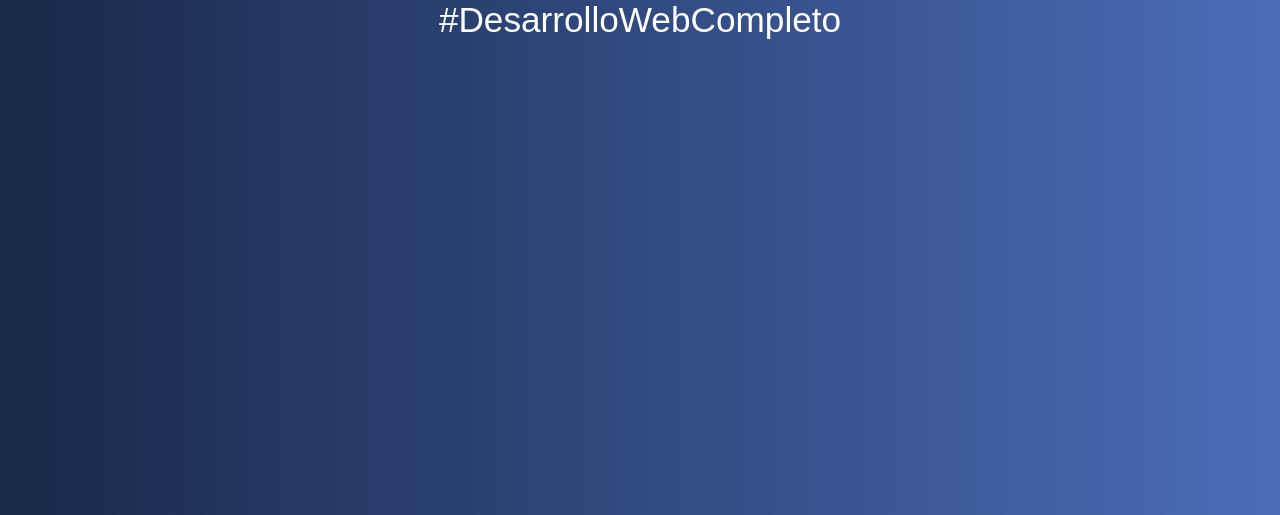
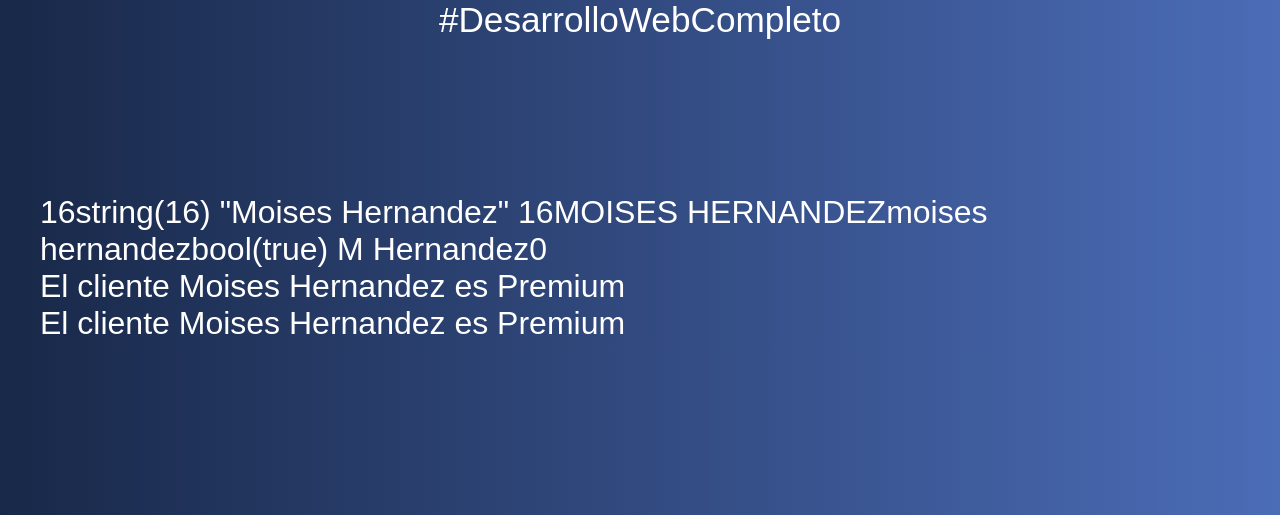
Before and after one commit to Moises-H29/php-project, a PHP site: page /07-string-methods.php in a window 1280 px wide. Shown: the part 285-800 px from the top of the page. Run offline with PHP 8.4, Linux system fonts and the light colour scheme.

Commit message:
String methods PHP

```diff
--- a/07-string-methods.php
+++ b/07-string-methods.php
@@ -1,6 +1,39 @@
 <?php include 'includes/header.php';
 
 
+$nombreCliente = "Moises Hernandez";
 
+// Conocer extensión de un string
+echo strlen($nombreCliente);
+var_dump($nombreCliente);
+
+// Eliminar espacios en blanco
+$texto = trim($nombreCliente);
+echo strlen($texto);
+
+// Convertirlo a mayúsculas
+echo strtoupper($nombreCliente);
+
+// Convertirlo en minúsculas
+echo strtolower($nombreCliente);
+
+$mail1 = "correo@correo.com";
+$mail2 = "Correo@correo.com";
+
+var_dump(strtolower($mail1) === strtolower($mail2));
+
+// Reemplazar un caracter
+
+echo str_replace('Moises','M',$nombreCliente);
+
+// Revisar si un string existe o no
+echo strpos($nombreCliente, "Moises");
+echo strpos($nombreCliente, "Marco");
+
+$tipoCliente = "Premium";
+echo "<br>";
+echo "El cliente " . $nombreCliente . " es " . $tipoCliente;
+echo "<br>";
+echo "El cliente {$nombreCliente} es {$tipoCliente}";
 
 include 'includes/footer.php';
```
